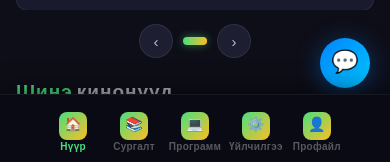
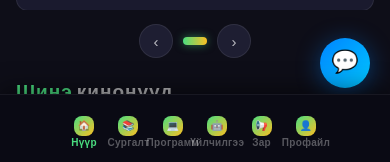
Before and after one commit to kinoezen/mn, a website: page index.html in a window 390 px wide. Shown: the part 682-844 px from the top of the page. Drawn offline with nearby package versions, Linux system fonts and the light colour scheme; no server answers.

Commit message:
Update index.html

```diff
--- a/index.html
+++ b/index.html
@@ -320,7 +320,7 @@
     display: flex;
     justify-content: space-around;
     align-items: center;
-    max-width: 400px;
+    max-width: 500px;
     margin: 0 auto;
   }
   .mbn-item {
@@ -487,6 +487,18 @@
       gap: 10px;
       padding: 0 12px 16px;
     }
+    .mbn-inner {
+      max-width: 100%;
+    }
+    .mbn-item {
+      padding: 4px 4px;
+      font-size: 8px;
+    }
+    .mbn-item .mbn-logo-icon {
+      width: 24px;
+      height: 24px;
+      font-size: 12px;
+    }
   }
 
   @media(max-width: 400px) {
@@ -507,6 +519,15 @@
     .ad-btn {
       font-size: 8px;
       padding: 3px 8px;
+    }
+    .mbn-item .mbn-logo-icon {
+      width: 20px;
+      height: 20px;
+      font-size: 10px;
+    }
+    .mbn-item {
+      font-size: 7px;
+      padding: 2px 2px;
     }
   }
 </style>
@@ -778,22 +799,37 @@
 <!-- ===== MOBILE BOTTOM NAV ===== -->
 <nav class="mobile-bottom-nav" aria-label="Доод цэс">
   <div class="mbn-inner">
+    <!-- 1. Нүүр -->
     <a class="mbn-item active" href="index.html" aria-label="Нүүр">
       <div class="mbn-logo-icon">🏠</div>
       <span>Нүүр</span>
     </a>
+
+    <!-- 2. Сургалт -->
     <a class="mbn-item" href="lessons.html" aria-label="Сургалт">
       <div class="mbn-logo-icon">📚</div>
       <span>Сургалт</span>
     </a>
+
+    <!-- 3. Программ -->
     <a class="mbn-item" href="programs.html" aria-label="Программ">
       <div class="mbn-logo-icon">💻</div>
       <span>Программ</span>
     </a>
+
+    <!-- 4. Үйлчилгээ (AI робот) -->
     <a class="mbn-item" href="services.html" aria-label="Үйлчилгээ">
-      <div class="mbn-logo-icon">⚙️</div>
+      <div class="mbn-logo-icon">🤖</div>
       <span>Үйлчилгээ</span>
     </a>
+
+    <!-- 5. Зар (ШИНЭ) -->
+    <a class="mbn-item" href="zar.html" aria-label="Зар">
+      <div class="mbn-logo-icon">📢</div>
+      <span>Зар</span>
+    </a>
+
+    <!-- 6. Профайл -->
     <a class="mbn-item" href="profile.html" aria-label="Профайл">
       <div class="mbn-logo-icon">👤</div>
       <span>Профайл</span>
```
